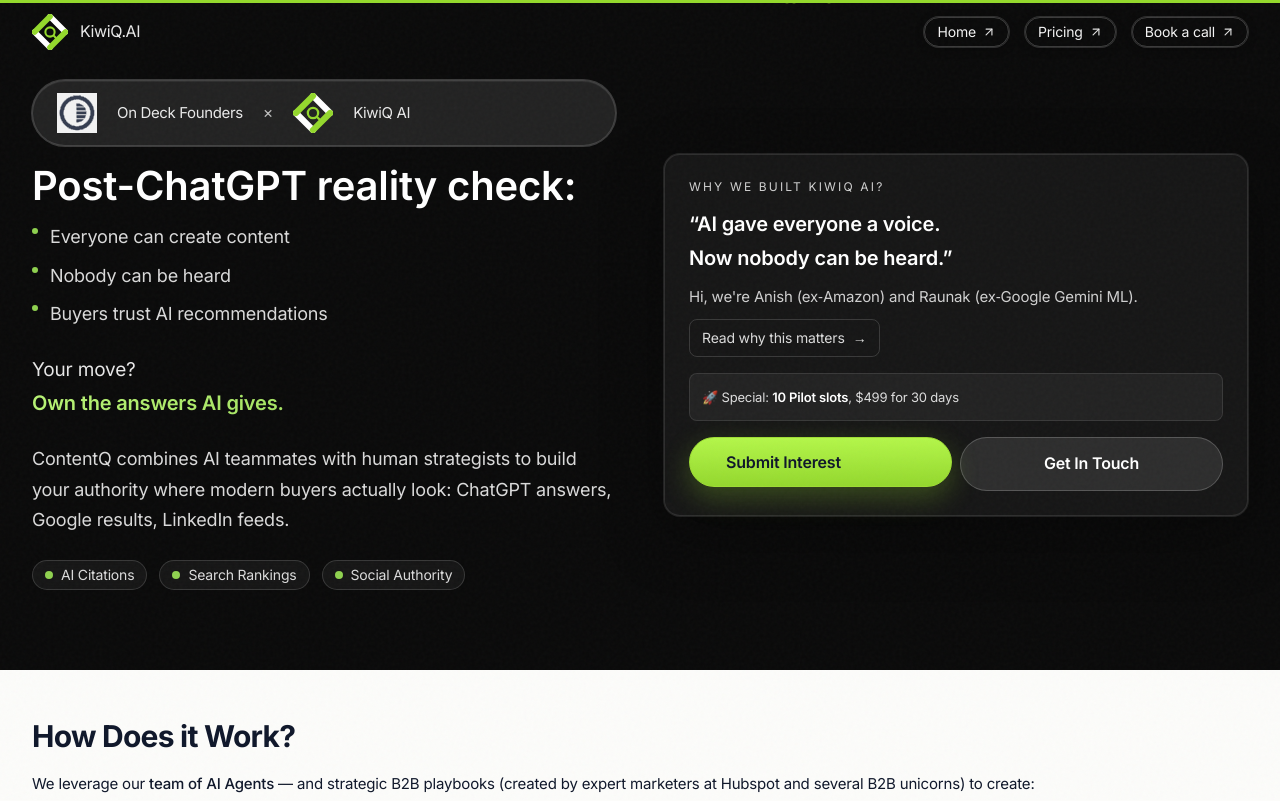
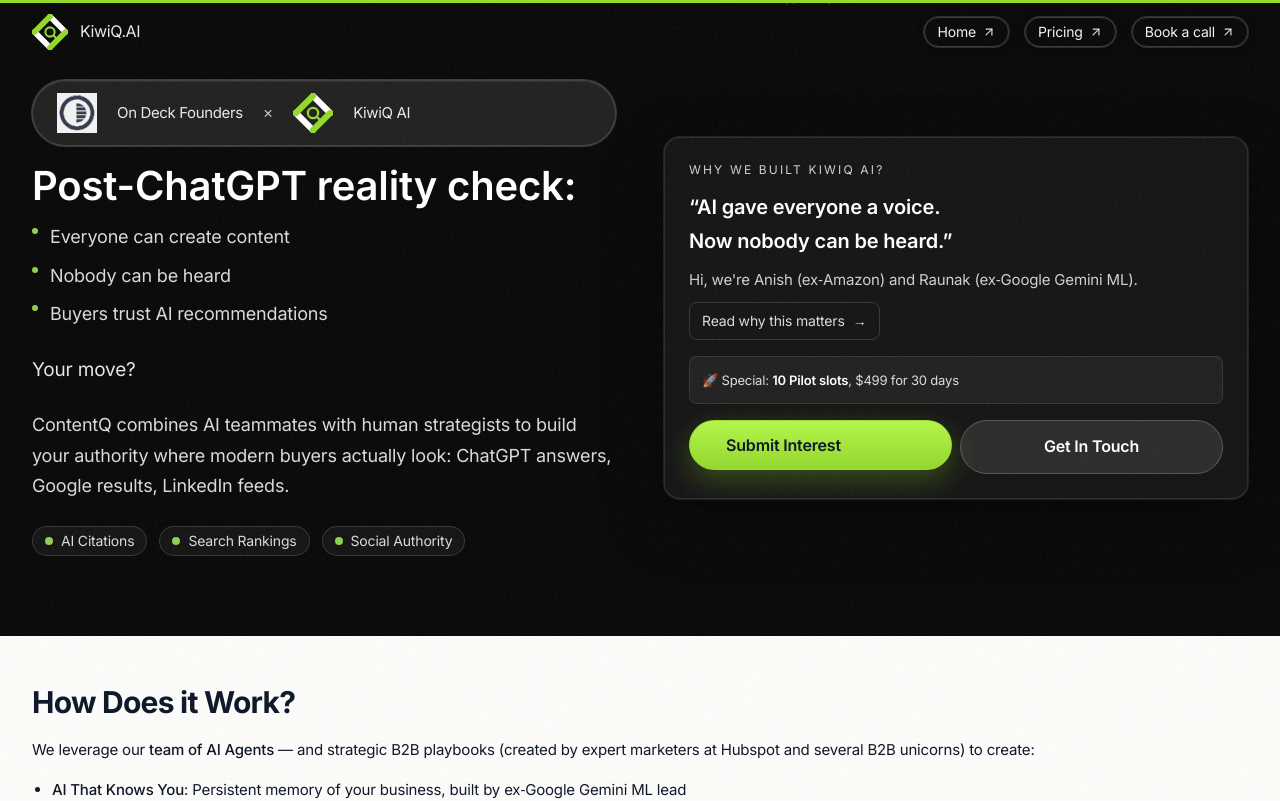
Before and after one commit to trequartist/contentq-lp-v1, a Next.js app: page /odf in a window 1280 px wide. Shown: the top 801 px of the page. Built offline with nearby package versions, Linux system fonts and the light colour scheme.

Commit message:
odf(hero-left): remove 'Own the answers AI gives.'

```diff
--- a/components/odf/OdfHeroFresh.tsx
+++ b/components/odf/OdfHeroFresh.tsx
@@ -56,7 +56,6 @@ export default function OdfHeroFresh(): JSX.Element {
               </ul>
 
               <p className="mt-6 text-[18px] md:text-[19px] text-white/90">Your move?</p>
-              <p className="text-[19px] md:text-[20px] font-semibold text-transparent bg-clip-text bg-gradient-to-r from-[#B7F274] to-[#8FD14F]">Own the answers AI gives.</p>
 
               <p className="mt-6 text-[17px] md:text-[18px] text-white/85 max-w-[52ch]">
                 ContentQ combines AI teammates with human strategists to build your authority where modern buyers actually look: ChatGPT answers, Google results, LinkedIn feeds.
```
